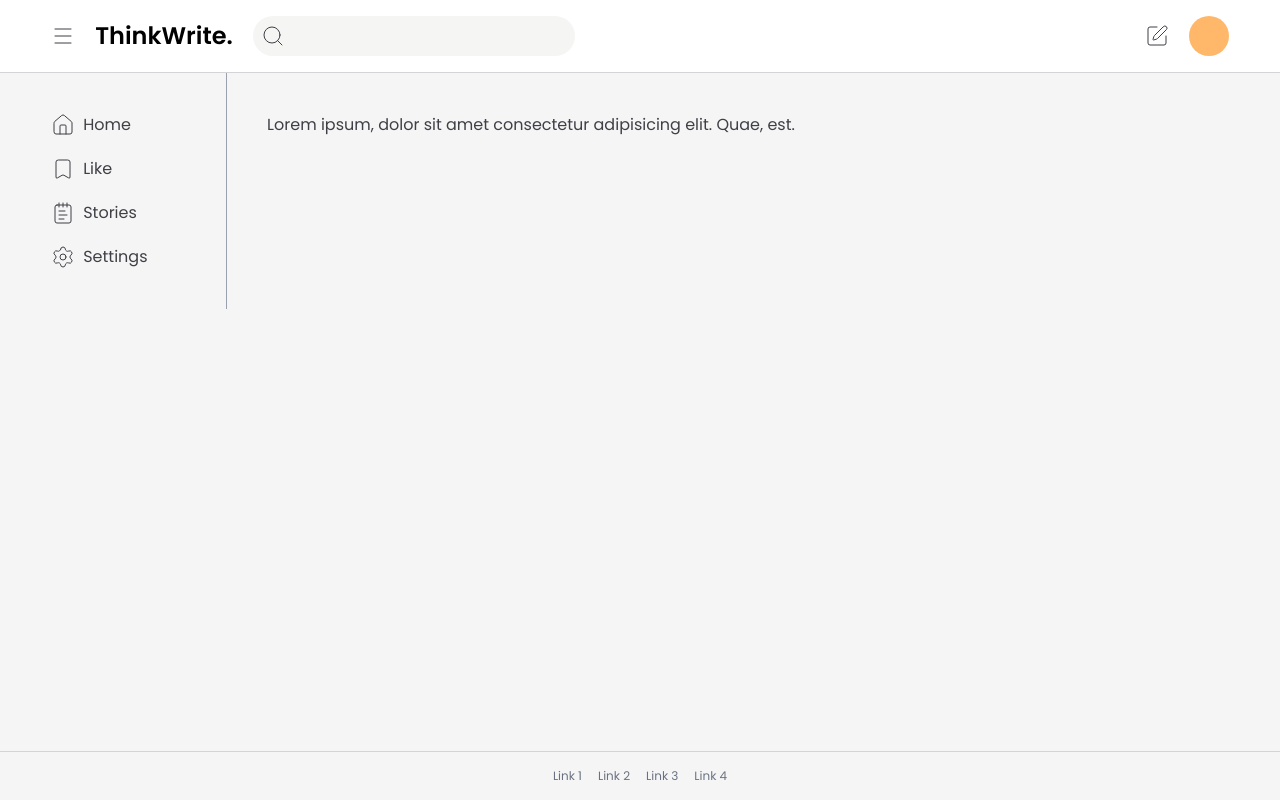
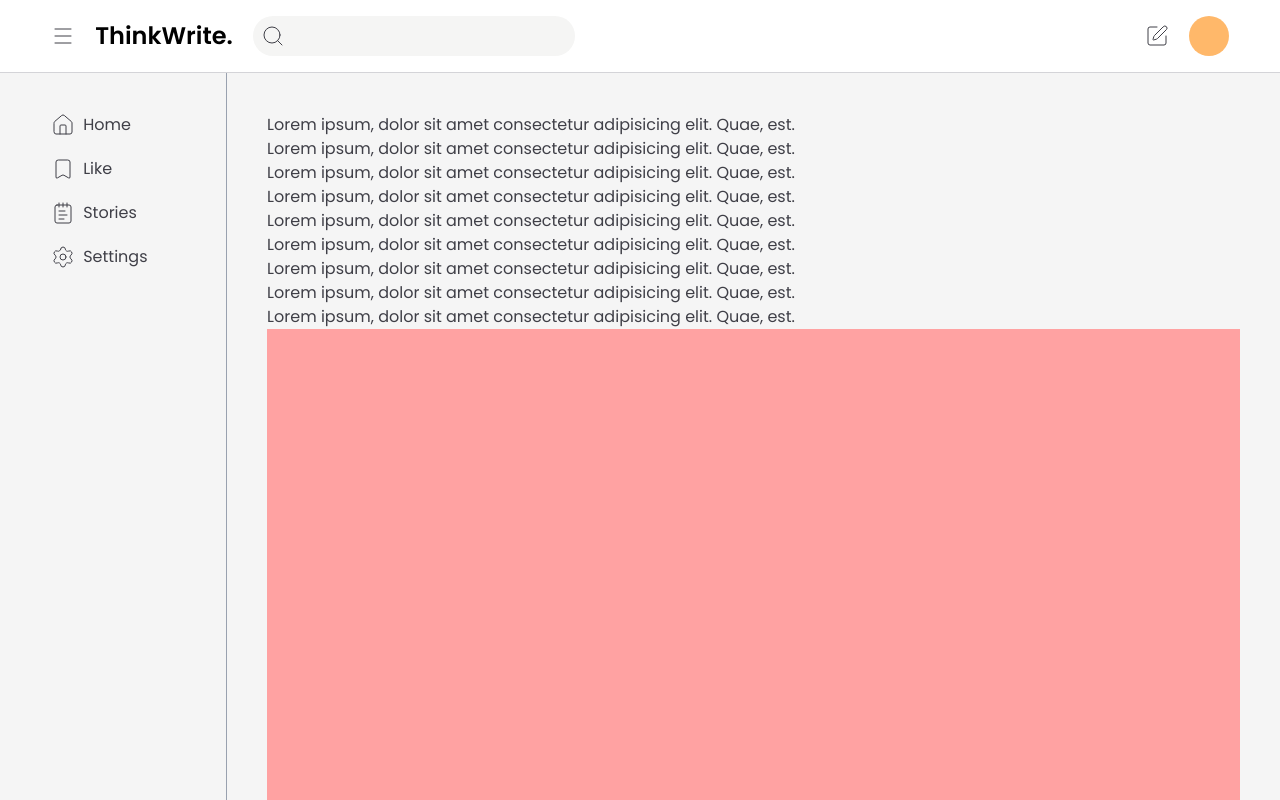
Before and after one commit to ralphreevencarandang/ThinkWrite, a Next.js app: page /dashboard in a window 1280 px wide. Shown: the top 800 px of the page. Built offline with nearby package versions, Linux system fonts and the light colour scheme.

Commit message:
update the prisma and fix the error

```diff
--- a/Sections/root/Footer.tsx
+++ b/Sections/root/Footer.tsx
@@ -2,7 +2,7 @@ import React from 'react'
 import Link from 'next/link'
 const Footer = () => {
   return (
-    <footer className='border-t border-zinc-300 padding-x  py-4 text-gray-500 '>
+    <footer className='border-t border-zinc-300 padding-x  py-4 text-gray-500 bottom-0 sticky'>
         <div className='max-container  text-xs flex justify-center gap-4'>
             <Link href="">Link 1</Link>
             <Link href="">Link 2</Link>
--- a/Sections/root/Hero.tsx
+++ b/Sections/root/Hero.tsx
@@ -2,13 +2,13 @@ import React from 'react'
 import Button from '@/components/root/Button'
 const Hero = () => {
   return (
-    <div className='padding-x max-container h-full py-10 flex items-center  sm:flex sm:flex-col sm:justify-center'>
+    <section className='padding-x max-container h-full py-10 flex items-center  sm:flex sm:flex-col sm:justify-center flex-1'>
         <div className='space-y-5'>
             <h1 className='text-6xl'>Human stories & ideas</h1>
             <p>A place to read, write, and deepen your understanding</p>
             <Button label='Start reading'/>
         </div>
-    </div>
+    </section>
   )
 }
 
--- a/app/(admin)/dashboard/page.tsx
+++ b/app/(admin)/dashboard/page.tsx
@@ -19,12 +19,33 @@ const Dashboard = () => {
 
         <Navbar onMobileMenuClick={()=> setMobileMenu(true)} onDesktopMenuClick={()=> setDesktopMenu(!isDesktopMenu)}/>
 
-        <div className='flex '>
+        <div className='flex relative'>
           <DesktopSidebar isDesktopMenu={isDesktopMenu}/>
 
 
-          <div className=' w-full p-10'>
+          <div className=' w-full p-10 h-full'>
             <p>Lorem ipsum, dolor sit amet consectetur adipisicing elit. Quae, est.</p>
+            <p>Lorem ipsum, dolor sit amet consectetur adipisicing elit. Quae, est.</p>
+            <p>Lorem ipsum, dolor sit amet consectetur adipisicing elit. Quae, est.</p>
+            <p>Lorem ipsum, dolor sit amet consectetur adipisicing elit. Quae, est.</p>
+            <p>Lorem ipsum, dolor sit amet consectetur adipisicing elit. Quae, est.</p>
+            <p>Lorem ipsum, dolor sit amet consectetur adipisicing elit. Quae, est.</p>
+            <p>Lorem ipsum, dolor sit amet consectetur adipisicing elit. Quae, est.</p>
+            <p>Lorem ipsum, dolor sit amet consectetur adipisicing elit. Quae, est.</p>
+            <p>Lorem ipsum, dolor sit amet consectetur adipisicing elit. Quae, est.</p>
+
+            <div className='bg-red-300 h-70'>
+
+            </div>
+            <div className='bg-red-300 h-70'>
+
+            </div>
+            <div className='bg-red-300 h-70'>
+
+            </div>
+            <div className='bg-red-300 h-70'>
+
+            </div>
           </div>
 
 
--- a/app/(root)/landing/page.tsx
+++ b/app/(root)/landing/page.tsx
@@ -5,10 +5,11 @@ import Hero from "@/sections/root/Hero";
 
 const LandingPage = () => {
   return (
-    <div className=''>
+    <main className='flex flex-col min-h-screen'>
         <Navbar/>
         <Hero/>
-    </div>
+        <Footer/>
+    </main>
   )
 }
 
--- /dev/null
+++ b/app/api/auth/signin/route.ts
@@ -0,0 +1,26 @@
+import { NextResponse, NextRequest } from "next/server";
+import { auth } from "@/lib/auth";
+export const POST = async (req:NextRequest)=>{
+    try {
+
+
+        const body = await req.json();
+
+        const {email, password} = body;
+
+        const result = await auth.api.signInEmail({
+            body:{
+                email: email,
+                password: password
+            }
+        })
+
+        return NextResponse.json({message: 'User logged in successfully', result: result}, {status: 201})
+
+
+
+    } catch (error) {
+        console.log('Error in signin api: ', error)
+        return NextResponse.json({message: 'Internal Server Error', error: error}, {status: 500})
+    }
+}
--- a/app/api/auth/signup/route.ts
+++ b/app/api/auth/signup/route.ts
@@ -6,6 +6,7 @@ import { auth } from "@/lib/auth";
 export const POST = async (req: NextRequest) =>{
 
     try {
+
        // Parse JSON body
         const body = await req.json();
         const { email, password, firstname, lastname } = body;
@@ -13,16 +14,15 @@ export const POST = async (req: NextRequest) =>{
             body: {
                 email,
                 password,
-                name: `${firstname} ${lastname}`
-                // callbackURL: ''
+                name: `${firstname} ${lastname}`,
+                  callbackURL: "/dashboard"
             }
         })
 
         return NextResponse.json({message: 'User created successfully', result: result}, {status: 201})
     } catch (error) {
         console.log('Error in signup API: ', error);
-        return NextResponse.json({message: error}, {status: 500})
-
+        return NextResponse.json({message: "Internal Server Error", error: error}, {status: 500})
     }
 
 }
--- a/app/layout.tsx
+++ b/app/layout.tsx
@@ -34,13 +34,10 @@ export default function RootLayout({
         className={` ${poppins.className} antialiased bg-dirty text-zinc-700`}
       >
 
-        <div className="flex flex-col min-h-screen">
-          <main className="flex-1">
+
+
             {children}
-          </main>
-          <Footer/>
 
-        </div>
 
       </body>
     </html>
--- a/components/admin/DesktopSidebar.tsx
+++ b/components/admin/DesktopSidebar.tsx
@@ -25,7 +25,8 @@ const DesktopSidebar = ( {isDesktopMenu} : {isDesktopMenu : boolean}) => {
 
     },[isDesktopMenu])
   return (
-        <div  ref={desktopSidebarRef} className=' w-3xs hidden xl:block border-r border-gray-400 padding-x py-10 '>
+        <div  ref={desktopSidebarRef} className=' w-3xs hidden xl:block border-r border-gray-400 padding-x py-10 sticky top-[72.8px] h-[calc(100vh-72px)]
+ overflow-y-auto'>
             <ul className='space-y-5'>
               <li>
                 <Link href={''} className='flex gap-2 items-center hover:text-black transition-all'> <House  strokeWidth={1} />Home</Link>
--- a/components/admin/Navbar.tsx
+++ b/components/admin/Navbar.tsx
@@ -13,7 +13,7 @@ const Navbar = ({onMobileMenuClick, onDesktopMenuClick} : NavbarProps) => {
 
   return (
 
-    <header>
+    <header className='sticky top-0 z-10'>
          <div className='w-full bg-white  padding-x border-b border-zinc-300'>
 
             <nav className=" flex justify-between items-center py-4 text-sm font-semibold">
@@ -26,7 +26,7 @@ const Navbar = ({onMobileMenuClick, onDesktopMenuClick} : NavbarProps) => {
                     {/* Desktop Menu */}
                     <button className='cursor-pointer hidden xl:block' onClick={onDesktopMenuClick}><Menu  strokeWidth={1} className=' hover:text-black transition-all'/></button>
 
-                    <Link href={''} className='text-xl sm:text-2xl font-semibold text-black'>ThinkWrite.</Link>
+                    <Link href={'/'} className='text-xl sm:text-2xl font-semibold text-black'>ThinkWrite.</Link>
 
 
                     <div className='bg-stone-100 p-2 rounded-full sm:flex sm:items-center  gap-2 hidden '>
--- a/components/admin/Sidebar.tsx
+++ b/components/admin/Sidebar.tsx
@@ -52,7 +52,7 @@ const Sidebar = ({onMobileMenuClick, isOpen} : SidebarProps) => {
                 <Menu strokeWidth={1} />
               </button>
 
-              <Link href={''} className='text-black text-lg '>ThinkWrite.</Link>
+              <Link href={''} className='text-black text-lg   '>ThinkWrite.</Link>
 
 
             </div>
--- a/package.json
+++ b/package.json
@@ -10,17 +10,16 @@
   },
   "dependencies": {
     "@gsap/react": "^2.1.2",
-    "@prisma/adapter-pg": "^7.1.0",
-    "@prisma/client": "^7.1.0",
     "better-auth": "^1.4.5",
     "gsap": "^3.14.2",
     "lucide-react": "^0.563.0",
     "next": "^16.1.6",
-    "prisma": "^7.1.0",
     "react": "19.2.1",
     "react-dom": "19.2.1"
   },
   "devDependencies": {
+    "@prisma/adapter-pg": "^7.3.0",
+    "@prisma/client": "^7.3.0",
     "@tailwindcss/postcss": "^4",
     "@types/node": "^20",
     "@types/react": "^19",
@@ -28,6 +27,7 @@
     "baseline-browser-mapping": "^2.9.19",
     "eslint": "^9",
     "eslint-config-next": "16.0.10",
+    "prisma": "^7.3.0",
     "tailwindcss": "^4",
     "typescript": "^5"
   }
```
Also changed, not shown: 2 other files (tests, documents, lock files or other folders).
